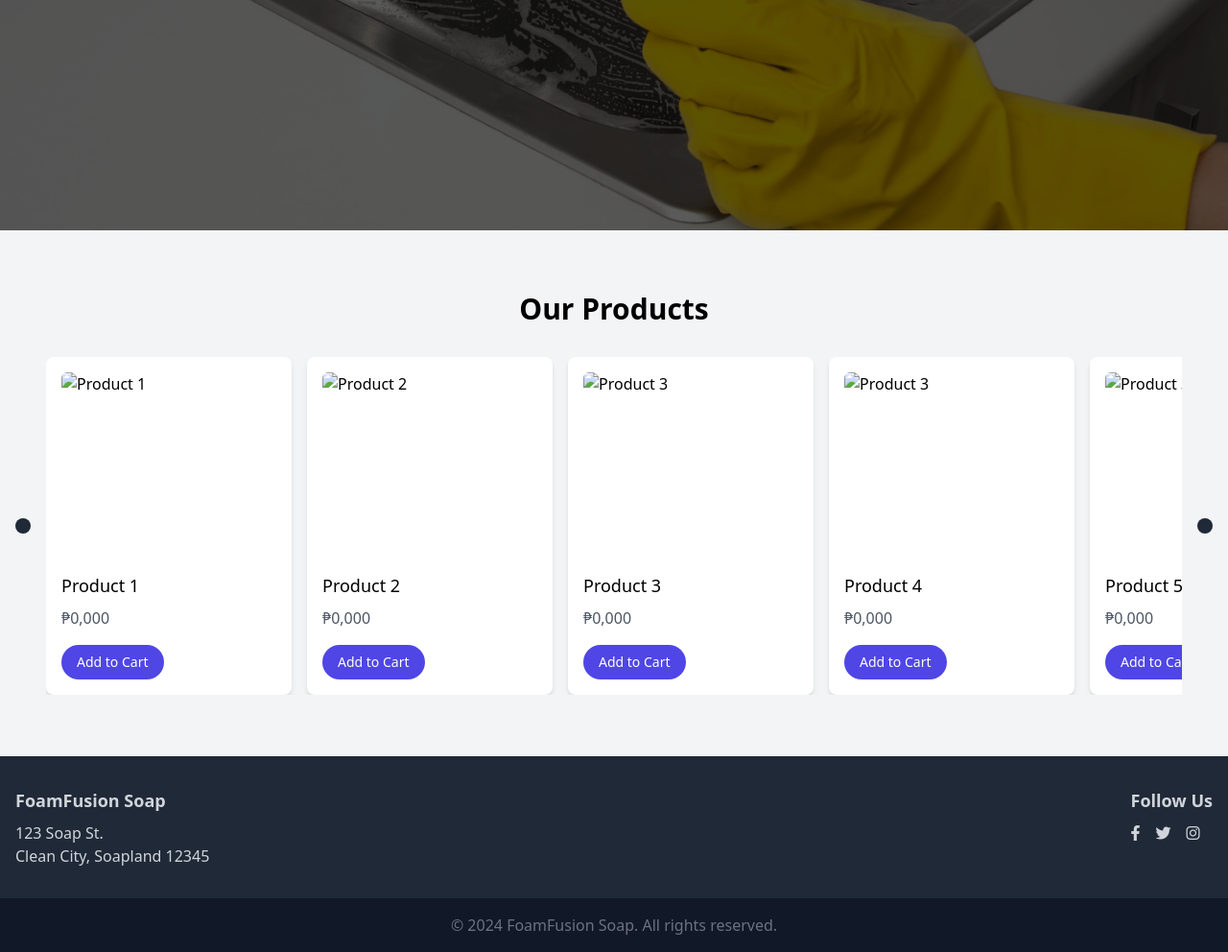
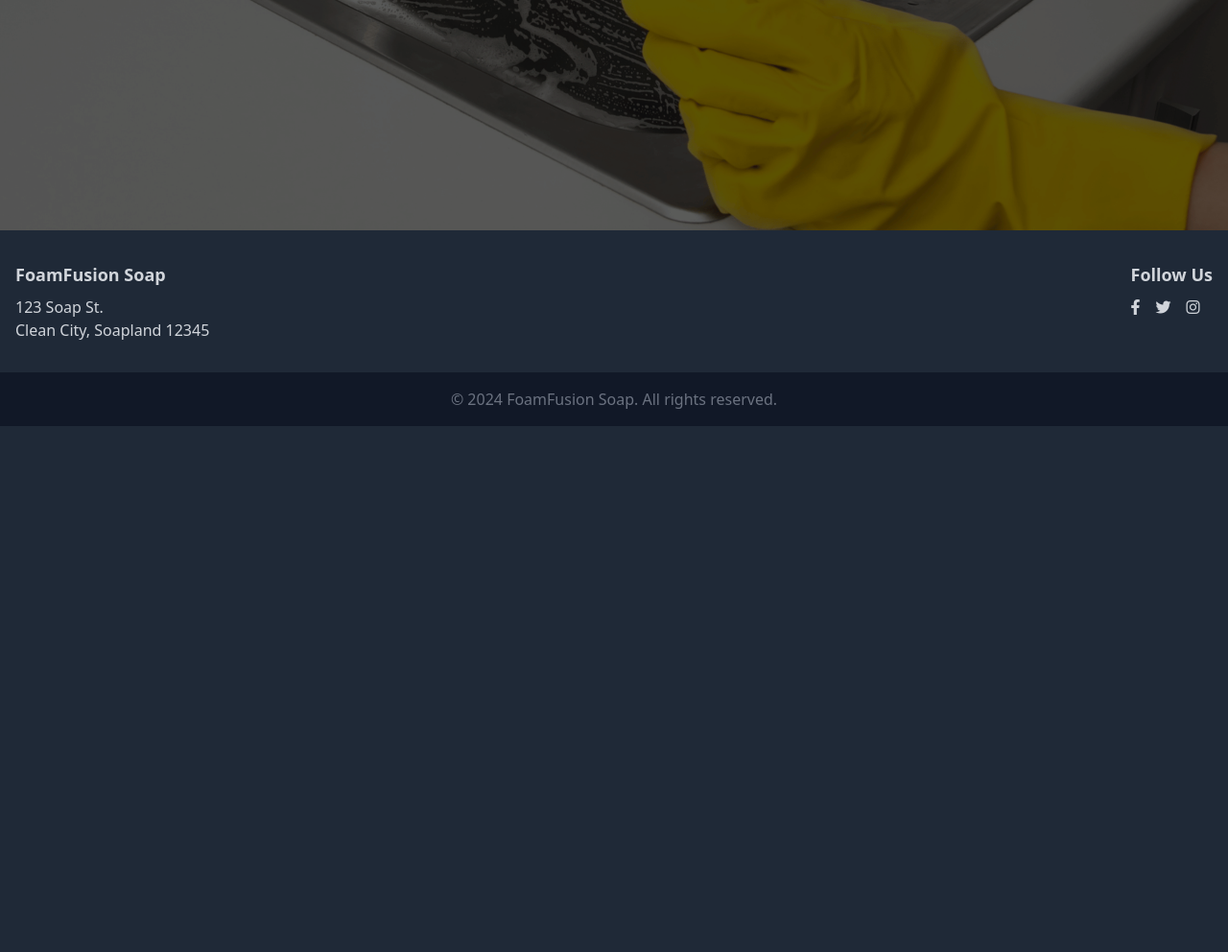
Before and after one commit to elderfieldzeus/foamfusion, a PHP site: page /pages/home.php in a window 1280 px wide. Shown: the part 560-1552 px from the top of the page at 96% size. After the commit the page ends 1004 px from the top, so only its background shows below. Run offline with PHP 8.4, Linux system fonts and the light colour scheme; data that the repository does not hold is empty; some libraries are stand-ins or nearby versions.

Commit message:
Update home.php
[[Ethan][Removed the product section and the javascript for Product Section]

```diff
--- a/pages/home.php
+++ b/pages/home.php
@@ -6,13 +6,13 @@
     require_once "../utilities/include.php";
     require_once "../utilities/var.sql.php";
 
-    if(!$auth->signup("Zeus", "Elderfield", "David", "2003-5-12", "09177755790", "elderfieldzeus24@gmail.com", "Mandaue", "Basak", "St. John", "6014", "123", "123", "Customer")) {
-        alert("Failed");
-    }
+    // if(!$auth->signup("Zeus", "Elderfield", "David", "2003-5-12", "09177755790", "elderfieldzeus24@gmail.com", "Mandaue", "Basak", "St. John", "6014", "123", "123", "Customer")) {
+    //     alert("Failed");
+    // }
 
-    if(!$auth->signup("Zeus", "Elderfield", "David", "2003-5-12", "09177755790", "elderfieldzeus24@gmail.com", "Mandaue", "Basak", "St. John", "6014", "123", "123", "Admin")) {
-        alert("Failed");
-    }
+    // if(!$auth->signup("Zeus", "Elderfield", "David", "2003-5-12", "09177755790", "elderfieldzeus24@gmail.com", "Mandaue", "Basak", "St. John", "6014", "123", "123", "Admin")) {
+    //     alert("Failed");
+    // }
 
     // if($auth->login("elderfieldzeus24@gmail.com", "123", "Admin")) {
     //     alert("Logged In Successfully");
@@ -67,62 +105,6 @@
             <a href="#products" class="mt-8 inline-block bg-indigo-600 text-white px-6 py-3 rounded-full text-lg font-medium hover:bg-indigo-700 transition duration-300">Shop Now</a>
         </div>
     </section>
-
-    <!-- Product Section -->
-    <section id="products" class="py-16 bg-gray-100">
-        <div class="container mx-auto px-4">
-            <h2 class="text-3xl font-bold text-center mb-8">Our Products</h2>
-            <div class="relative px-8">
-                <!-- Added padding here -->
-                <div id="carousel" class="flex space-x-4 overflow-hidden">
-                    <div class="flex-none w-64 bg-white shadow-md rounded-lg p-4">
-                        <img src="https://via.placeholder.com/256x256" alt="Product 1" class="w-full h-48 object-cover rounded-md">
-                        <h3 class="mt-4 text-lg font-medium">Product 1</h3>
-                        <p class="mt-2 text-gray-600">₱0,000</p>
-                        <a href="#" class="mt-4 inline-block bg-indigo-600 text-white px-4 py-2 rounded-full text-sm font-medium hover:bg-indigo-700 transition duration-300">Add to Cart</a>
-                    </div>
-                    <div class="flex-none w-64 bg-white shadow-md rounded-lg p-4">
-                        <img src="https://via.placeholder.com/256x256" alt="Product 2" class="w-full h-48 object-cover rounded-md">
-                        <h3 class="mt-4 text-lg font-medium">Product 2</h3>
-                        <p class="mt-2 text-gray-600">₱0,000</p>
-                        <a href="#" class="mt-4 inline-block bg-indigo-600 text-white px-4 py-2 rounded-full text-sm font-medium hover:bg-indigo-700 transition duration-300">Add to Cart</a>
-                    </div>
-                    <div class="flex-none w-64 bg-white shadow-md rounded-lg p-4">
-                        <img src="https://via.placeholder.com/256x256" alt="Product 3" class="w-full h-48 object-cover rounded-md">
-                        <h3 class="mt-4 text-lg font-medium">Product 3</h3>
-                        <p class="mt-2 text-gray-600">₱0,000</p>
-                        <a href="#" class="mt-4 inline-block bg-indigo-600 text-white px-4 py-2 rounded-full text-sm font-medium hover:bg-indigo-700 transition duration-300">Add to Cart</a>
-                    </div>
-                    <div class="flex-none w-64 bg-white shadow-md rounded-lg p-4">
-                        <img src="https://via.placeholder.com/256x256" alt="Product 3" class="w-full h-48 object-cover rounded-md">
-                        <h3 class="mt-4 text-lg font-medium">Product 4</h3>
-                        <p class="mt-2 text-gray-600">₱0,000</p>
-                        <a href="#" class="mt-4 inline-block bg-indigo-600 text-white px-4 py-2 rounded-full text-sm font-medium hover:bg-indigo-700 transition duration-300">Add to Cart</a>
-                    </div>
-                    <div class="flex-none w-64 bg-white shadow-md rounded-lg p-4">
-                        <img src="https://via.placeholder.com/256x256" alt="Product 3" class="w-full h-48 object-cover rounded-md">
-                        <h3 class="mt-4 text-lg font-medium">Product 5</h3>
-                        <p class="mt-2 text-gray-600">₱0,000</p>
-                        <a href="#" class="mt-4 inline-block bg-indigo-600 text-white px-4 py-2 rounded-full text-sm font-medium hover:bg-indigo-700 transition duration-300">Add to Cart</a>
-                    </div>
-                    <div class="flex-none w-64 bg-white shadow-md rounded-lg p-4">
-                        <img src="https://via.placeholder.com/256x256" alt="Product 3" class="w-full h-48 object-cover rounded-md">
-                        <h3 class="mt-4 text-lg font-medium">Product 6</h3>
-                        <p class="mt-2 text-gray-600">₱0,000</p>
-                        <a href="#" class="mt-4 inline-block bg-indigo-600 text-white px-4 py-2 rounded-full text-sm font-medium hover:bg-indigo-700 transition duration-300">Add to Cart</a>
-                    </div>
-                    <!-- Add more product cards as needed -->
-                </div>
-                <button id="prev" class="absolute left-0 top-1/2 transform -translate-y-1/2 bg-gray-800 text-white rounded-full p-2">
-                    <i class="gg-arrow-left"></i>
-            </button>
-                <button id="next" class="absolute right-0 top-1/2 transform -translate-y-1/2 bg-gray-800 text-white rounded-full p-2">
-                    <i class="gg-arrow-right"></i>
-            </button>
-            </div>
-        </div>
-    </section>
-
 
     <!-- Footer -->
     <footer class="bg-gray-800 text-gray-300 py-8">
@@ -225,7 +206,16 @@
     </div>
 
     <script>
-        const userIcon = document.getElementById('user-icon');
+    document.addEventListener('DOMContentLoaded', function() {
+        const mobileMenuButton = document.getElementById('mobile-menu-button');
+        const mobileMenu = document.getElementById('mobile-menu');
+
+        mobileMenuButton.addEventListener('click', () => {
+            mobileMenu.classList.toggle('hidden');
+        });
+    });
+
+    const userIcon = document.getElementById('user-icon');
         const searchIcon = document.getElementById('search-icon');
         const authModal = document.getElementById('auth-modal');
         const signupModal = document.getElementById('signup-modal');
@@ -264,28 +254,8 @@
                 searchModal.classList.add('hidden');
             }
         });
+</script>
 
-        const carousel = document.getElementById('carousel');
-        const prev = document.getElementById('prev');
-        const next = document.getElementById('next');
-        let scrollAmount = 0;
-
-        next.addEventListener('click', () => {
-            carousel.scrollTo({
-                top: 0,
-                left: (scrollAmount += carousel.clientWidth),
-                behavior: 'smooth'
-            });
-        });
-
-        prev.addEventListener('click', () => {
-            carousel.scrollTo({
-                top: 0,
-                left: (scrollAmount -= carousel.clientWidth),
-                behavior: 'smooth'
-            });
-        });
-    </script>
 </body>
 
 </html>
```
Also changed, not shown: other parts of pages/home.php (+39 -2 lines).
